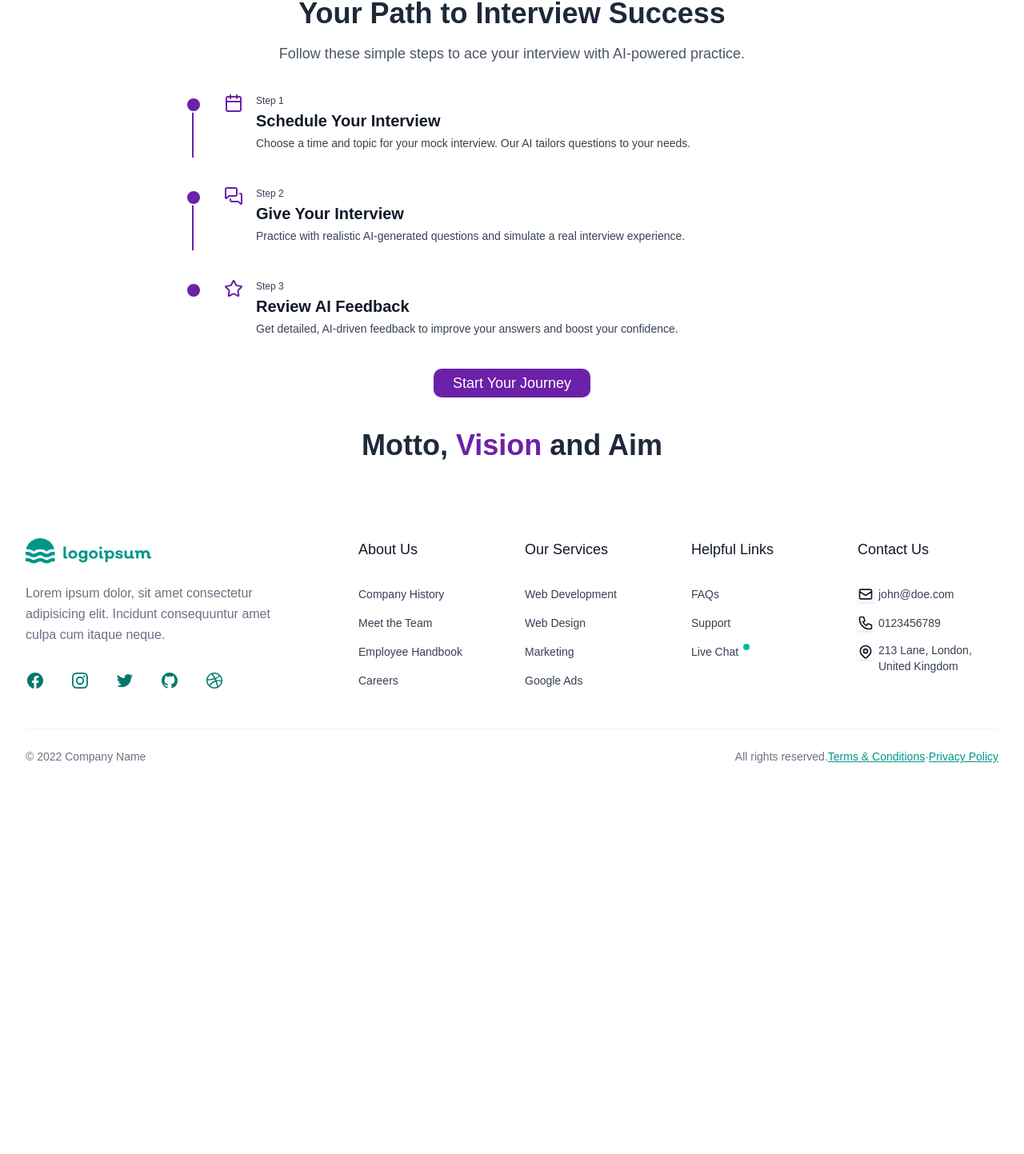
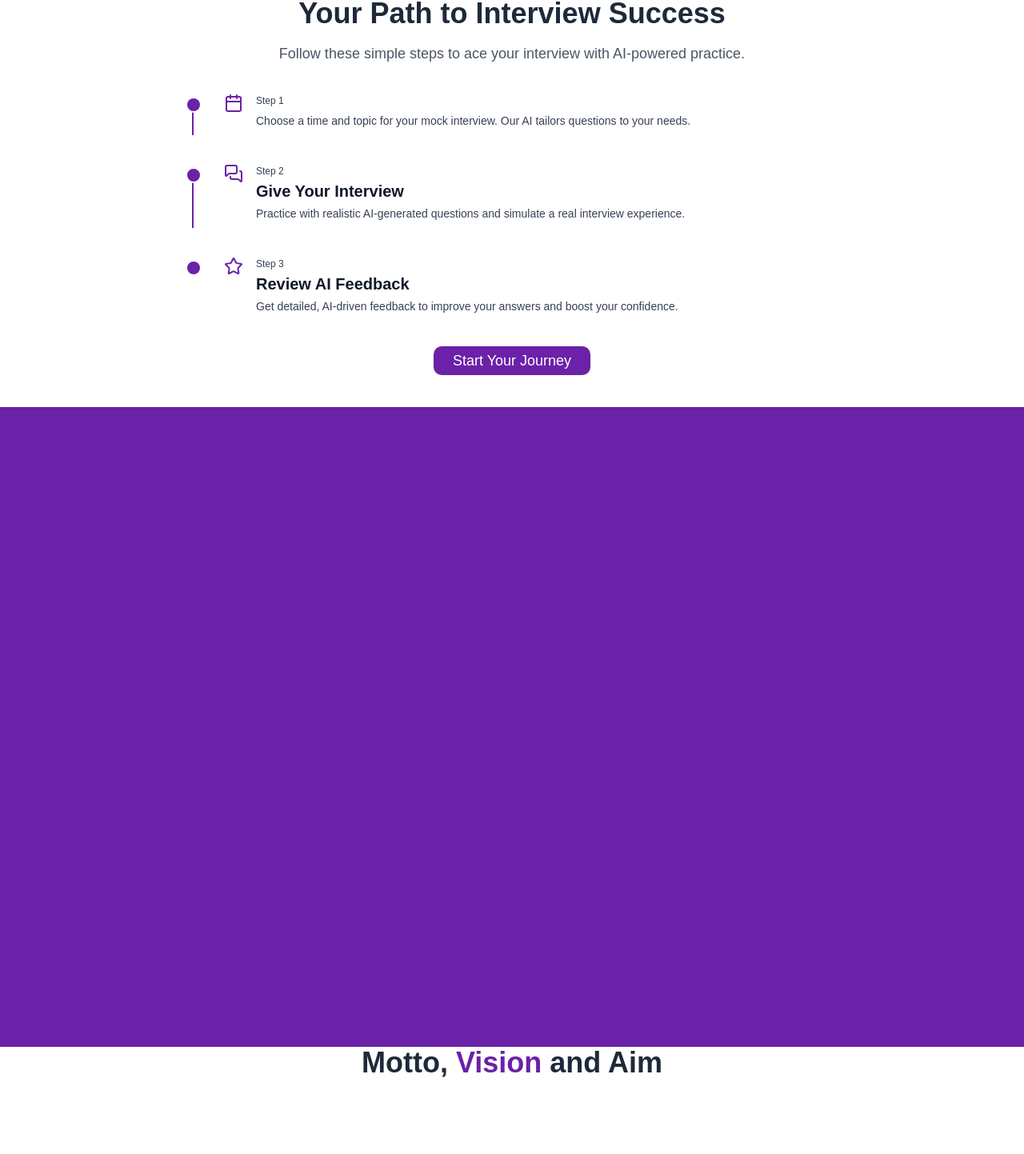
Before and after one commit to Vijitverm1234/AI-Mock-Interview, a Next.js app: page / in a window 1280 px wide. Shown: the part 526-1969 px from the top of the page at 80% size. Before the commit the page ends 1506 px from the top, so only its background shows below. Built offline with nearby package versions, Linux system fonts and the light colour scheme.

Commit message:
Ui enhancement

```diff
--- a/app/page.js
+++ b/app/page.js
@@ -3,6 +3,7 @@ import { Button } from "@/components/ui/button";
 import { UserButton } from "@clerk/nextjs";
 import { Calendar, MessagesSquare, Star } from "lucide-react";
 import Image from "next/image";
+import { useRouter } from "next/navigation";
 import { useEffect, useState } from "react";
 
 export default function Home() {
@@ -18,6 +19,7 @@ export default function Home() {
       document.body.style.overflow = "auto";
     };
   }, [show]);
+  const route=useRouter()
   return (
     <div>
       <div className=" w-full z-10">
@@ -133,7 +135,7 @@ export default function Home() {
           </p>
           <Button
             className="bg-[#6B21A8] text-white hover:bg-[#926db0] px-6 py-3 text-lg rounded-lg transition-transform transform hover:scale-105"
-            onClick={() => router.push("/start-interview")}
+            onClick={() => route.push("/dashboard")}
           >
             Start Practicing Now
           </Button>
@@ -172,9 +174,6 @@ export default function Home() {
                 <time className="text-xs font-medium text-gray-700 dark:text-gray-200">
                   Step 1
                 </time>
-                <h3 className="text-lg md:text-xl font-bold text-gray-900 dark:text-white">
-                  Schedule Your Interview
-                </h3>
                 <p className="mt-1 text-sm text-gray-700 dark:text-gray-200">
                   Choose a time and topic for your mock interview. Our AI tailors questions to your needs.
                 </p>
@@ -195,7 +194,7 @@ export default function Home() {
                 <time className="text-xs font-medium text-gray-700 dark:text-gray-200">
                   Step 2
                 </time>
-                <h3 className="text-lg md:text-xl font-bold text-gray-900 dark:text-white">
+                <h3 className="text-lg md:text-xl font-bold text-gray-900 dark:text-white" >
                   Give Your Interview
                 </h3>
                 <p className="mt-1 text-sm text-gray-700 dark:text-gray-200">
@@ -231,12 +230,17 @@ export default function Home() {
         <div className="mt-10 text-center">
           <Button
             className="bg-[#6B21A8] text-white hover:bg-[#926db0] px-6 py-3 text-lg rounded-lg transition-transform transform hover:scale-105"
-            onClick={() => router.push("/start-interview")}
+           onClick={() => route.push("/dashboard")}
           >
             Start Your Journey
           </Button>
         </div>
       </div>
+
+
+     <div className="h-[100vh] w-[100%] bg-[#6B21A8] p-3">
+
+     </div>
 
 
       <div>
```
Also changed, not shown: public/tab.png (added).
